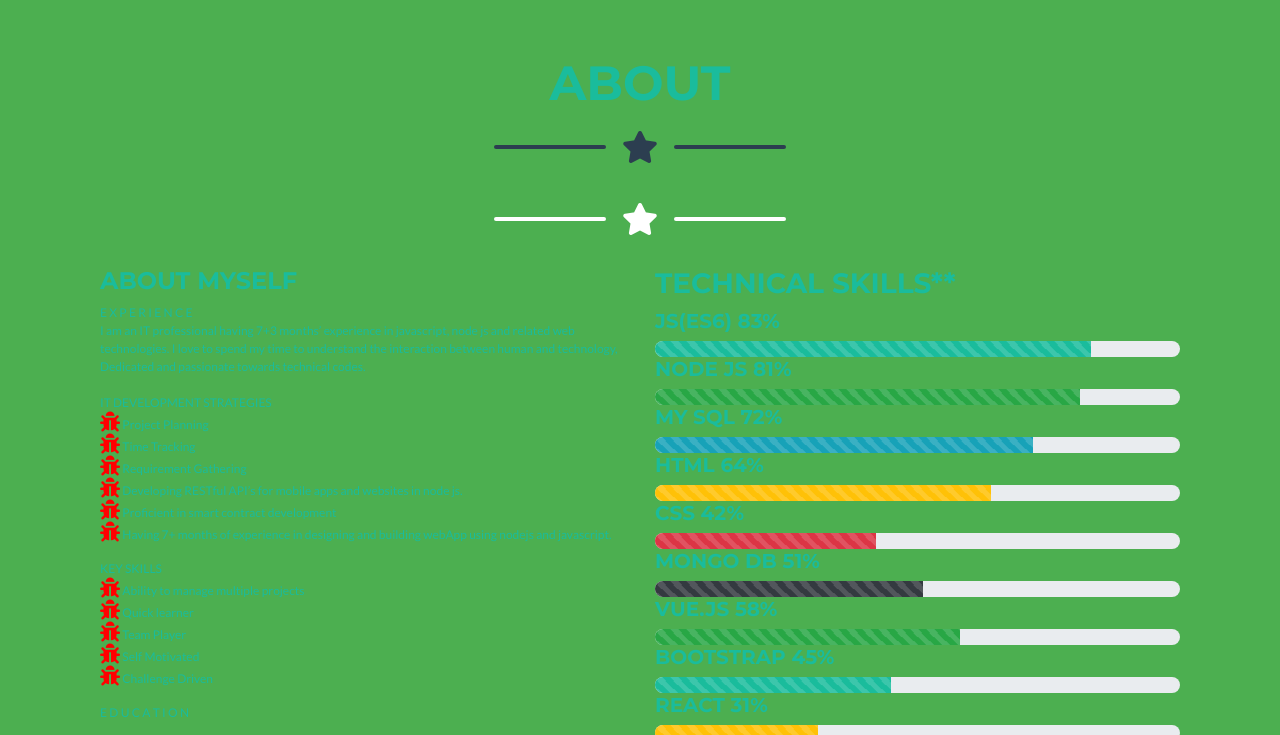
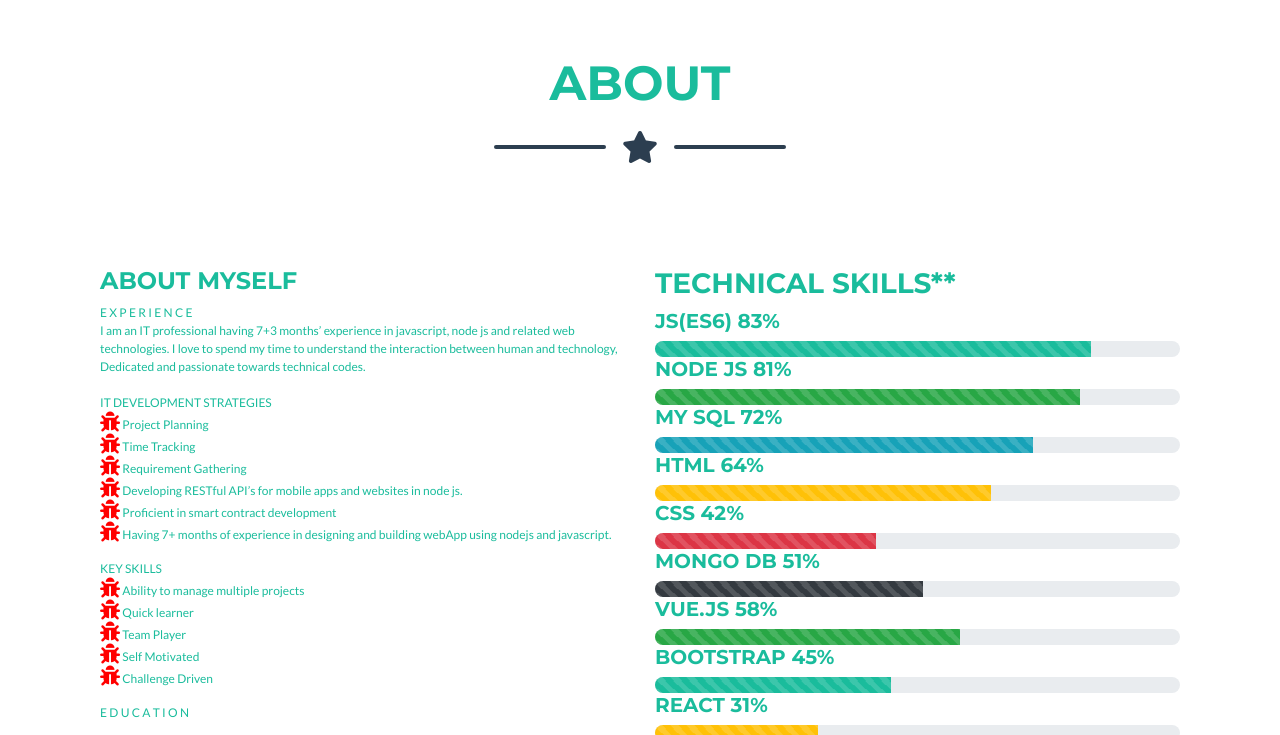
Before and after one commit to thechromosomes/my_portfolio, a website with bundled scripts: page index.html in a window 1280 px wide. Shown: the part 1685-2420 px from the top of the page. Built offline with nearby package versions, Linux system fonts and the light colour scheme.

```diff
--- a/index.html
+++ b/index.html
@@ -71,7 +71,7 @@
   left: 0;
 }
 
-#about {
+#about-text {
   top: 20px;
   background-color: #4CAF50;
 }
```
